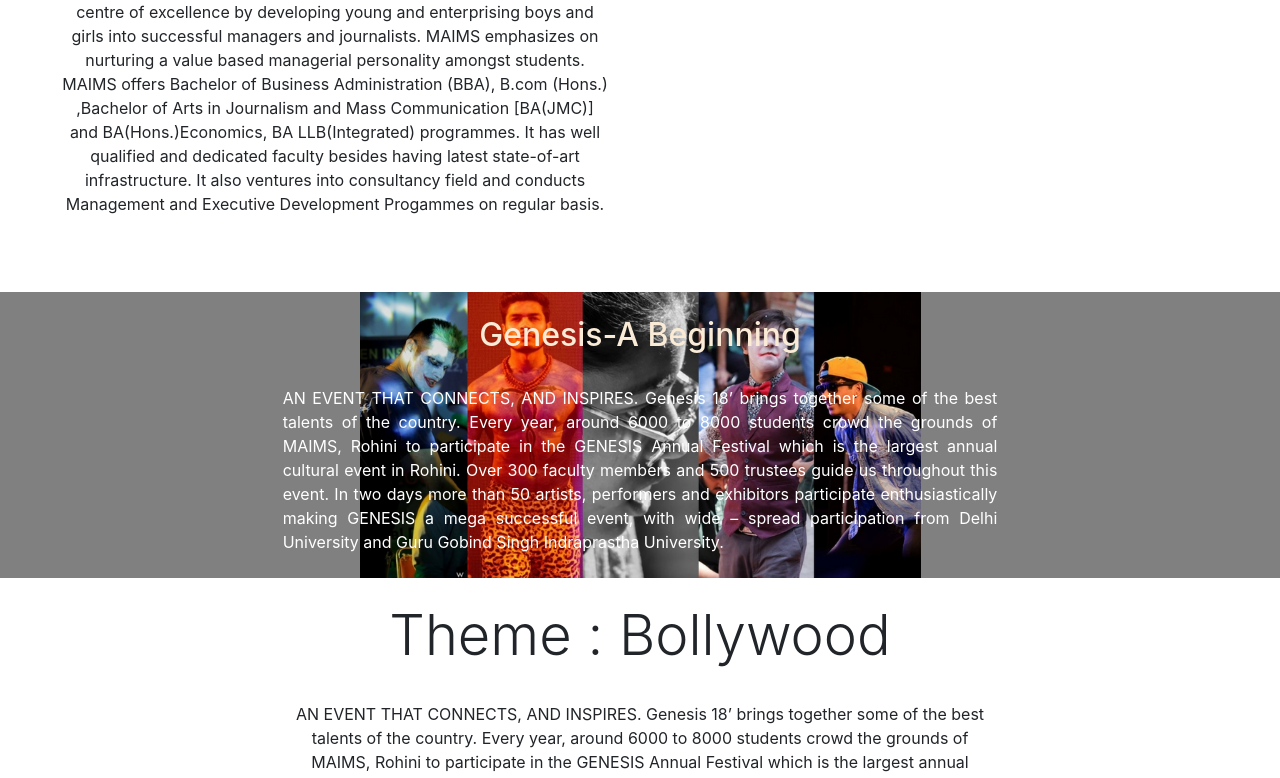
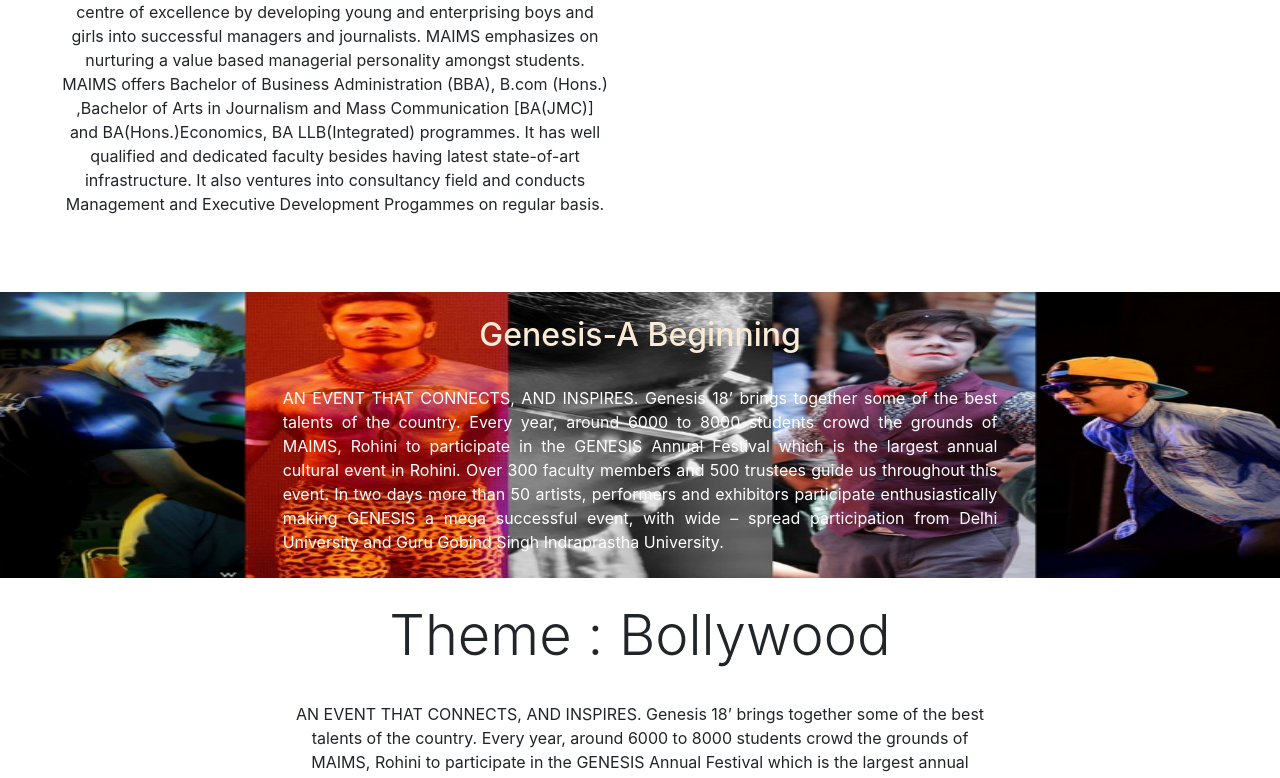
Before and after one commit to sahilarora156/bitz1119.github.io, a plain HTML site: page index.html in a window 1280 px wide. Shown: the part 1207-1985 px from the top of the page. Drawn offline with nearby package versions, Linux system fonts and the light colour scheme; files whose address does not match are found by name.

Commit message:
newchanges

```diff
--- a/index.html
+++ b/index.html
@@ -83,7 +83,7 @@
                             <div class = "col-sm-3"  style="text-align:center">
                                 <button class = "btn btn-primary" style = "margin:10px">Register as Participant</button>
                             </div>
-                            <div class = "col-sm-3" style = "margin:10px">
+                            <div class = "col-sm-3" style = "margin:10px" align=center>
                                     <button class = "btn btn-primary">Register as Volunteer</button>
                                 </div>
                                 <div class = "col-sm-3" ></div>
@@ -132,7 +132,8 @@ Executive Development Progammes on regular basis.<br>
             background-attachment: fixed;
             background-repeat:no-repeat;
             background-size:contain;
-            background-position:center;">
+            background-position:center;
+            background-size: 100% 100%">
                 <div class="col-lg-7 text-center pt-4 pb-2 px-3">
                     <h2 class="" style = "text-align:center;color:antiquewhite">Genesis-A Beginning</h2>
                     <br>
```
